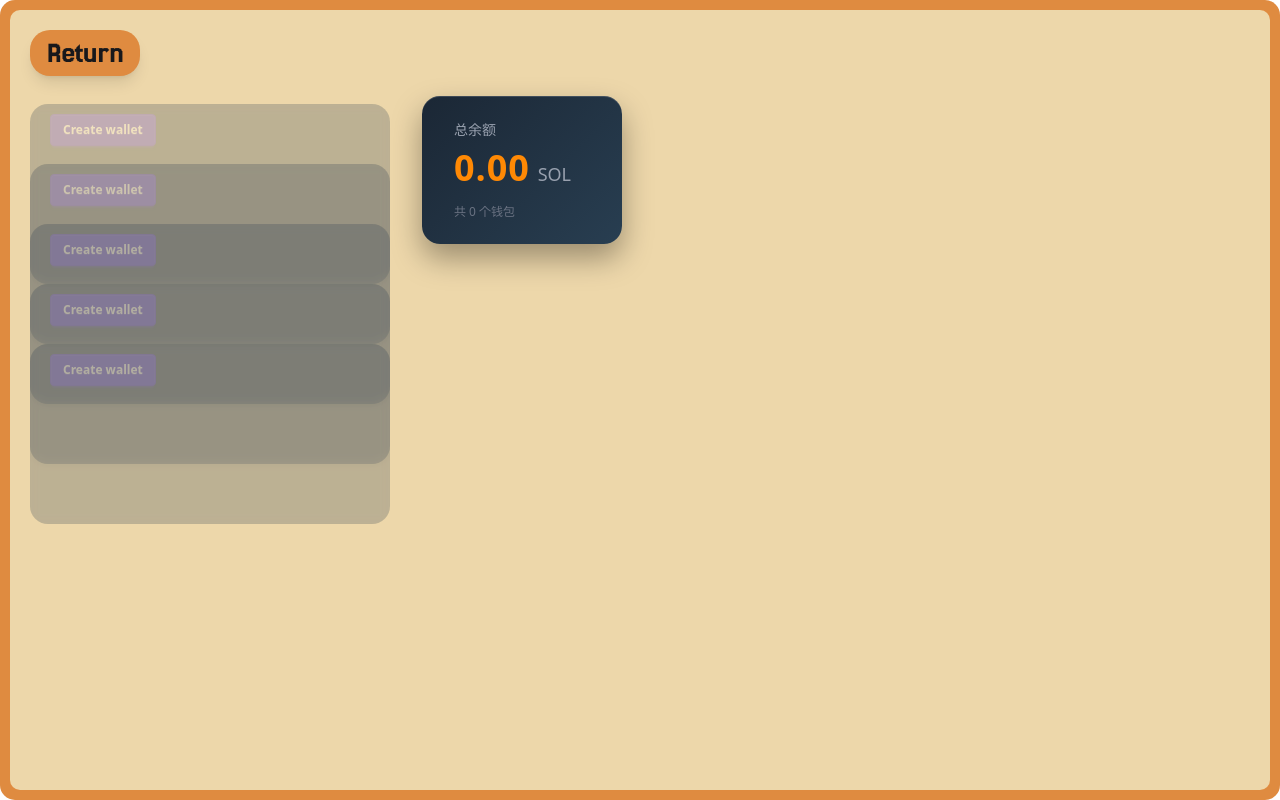
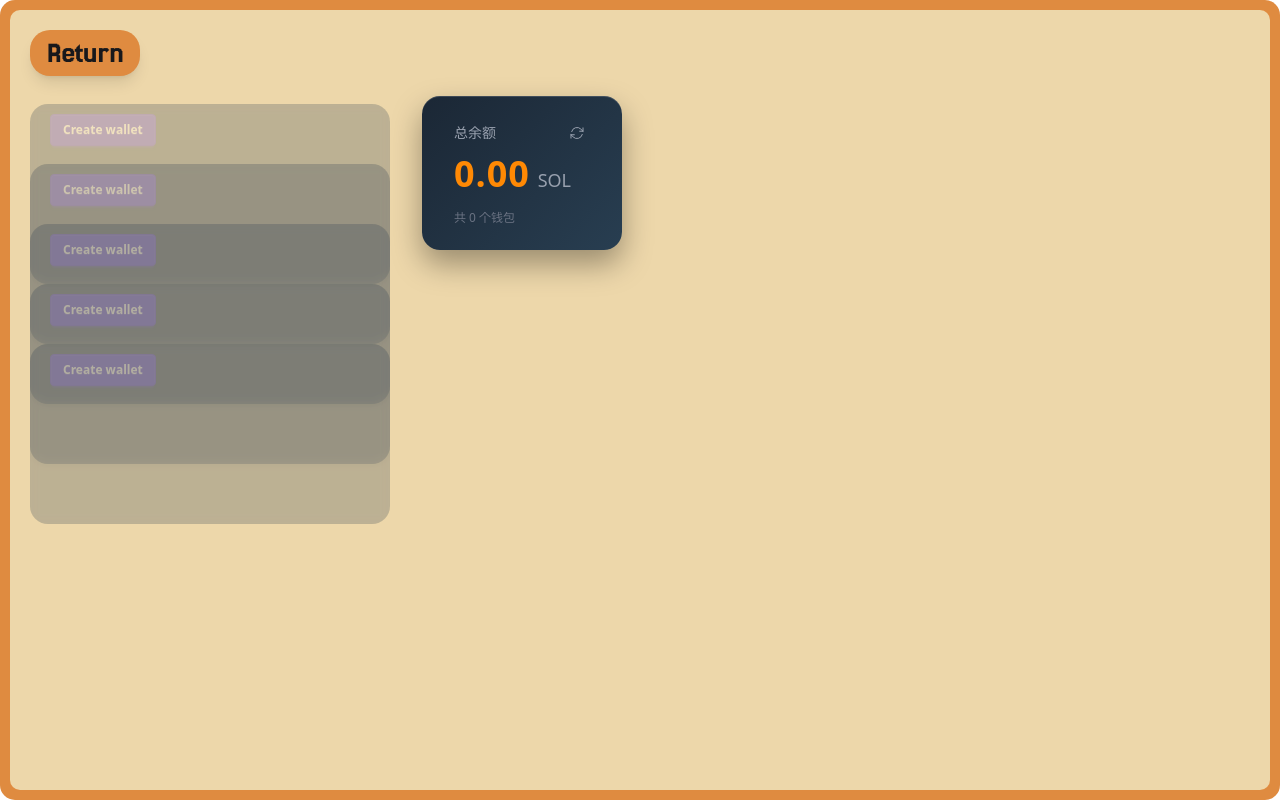
Before and after one commit to tcyeee/PixWallet, a Vue app: page /#/wallet in a window 1280 px wide. Built offline with nearby package versions, Linux system fonts and the light colour scheme.

Commit message:
wallet page update

```diff
--- a/src/pages/wallet/List.vue
+++ b/src/pages/wallet/List.vue
@@ -20,7 +20,32 @@
 
     <!-- 右侧显示用户的总余额，总余额等于用户所有银行卡片的余额之和 -->
     <div class="total-balance-card">
-      <div class="text-gray-400 text-sm mb-2">总余额</div>
+      <div class="flex items-center justify-between mb-2">
+        <div class="text-gray-400 text-sm">总余额</div>
+        <button
+          class="btn btn-sm btn-ghost text-gray-400 hover:text-white p-1 min-h-0 h-auto"
+          :disabled="userStore.loading.refresh"
+          @click="refreshBalance()"
+          title="刷新余额"
+        >
+          <span v-if="userStore.loading.refresh" class="loading loading-spinner loading-xs"></span>
+          <svg
+            v-else
+            xmlns="http://www.w3.org/2000/svg"
+            fill="none"
+            viewBox="0 0 24 24"
+            stroke-width="1.5"
+            stroke="currentColor"
+            class="w-4 h-4"
+          >
+            <path
+              stroke-linecap="round"
+              stroke-linejoin="round"
+              d="M16.023 9.348h4.992v-.001M2.985 19.644v-4.992m0 0h4.992m-4.993 0l3.181 3.183a8.25 8.25 0 0013.803-3.7M4.031 9.865a8.25 8.25 0 0113.803-3.7l3.181 3.182m0-4.991v4.99"
+            />
+          </svg>
+        </button>
+      </div>
       <div class="flex items-baseline gap-2">
         <span class="text-orange-400 text-4xl font-bold tracking-wide">
           {{ totalBalance }}
```
